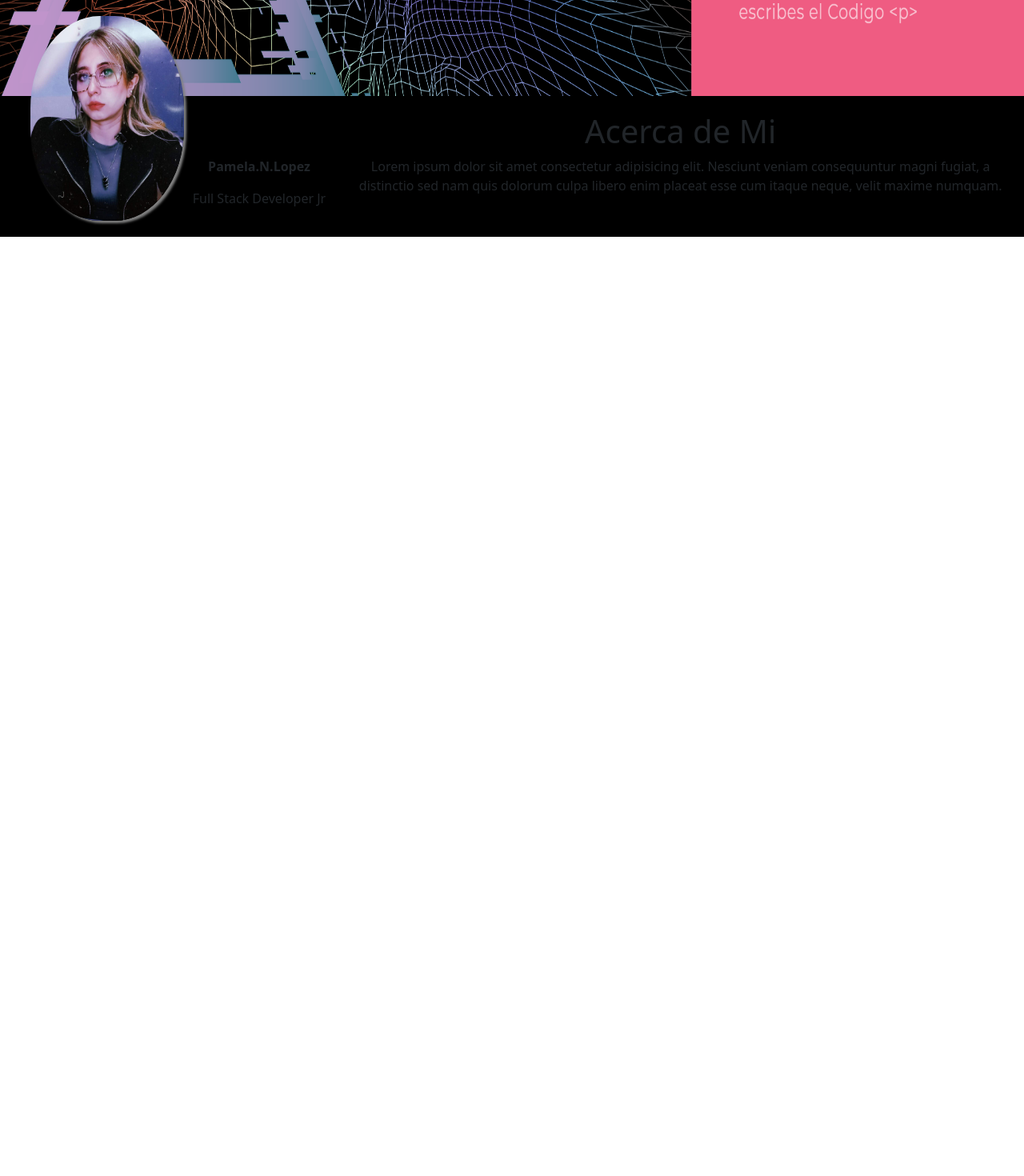
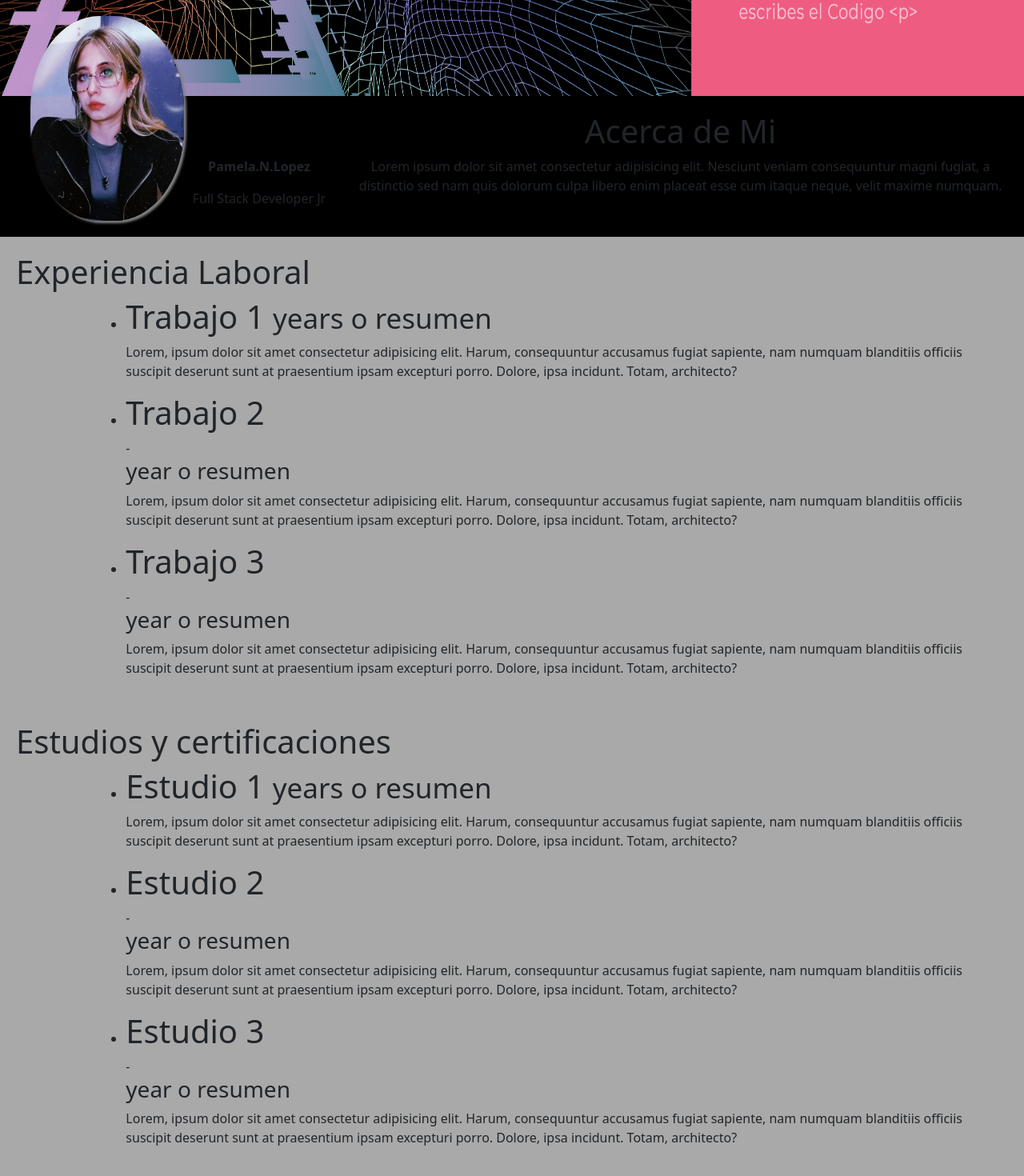
Before and after one commit to ladypam/portafolio, an Angular app in the folder miportafolio/: page / in a window 1280 px wide. Shown: the part 580-2050 px from the top of the page at 80% size. Before the commit the page ends 876 px from the top, so only its background shows below. Built offline with nearby package versions, Linux system fonts and the light colour scheme.

Commit message:
creacion de componente experiencia y educacion

```diff
--- a/miportafolio/src/app/app.component.html
+++ b/miportafolio/src/app/app.component.html
@@ -1,2 +1,4 @@
 <app-header></app-header>
 <app-acercademi></app-acercademi>
+<app-experiencia></app-experiencia>
+<app-educacion></app-educacion>
--- a/miportafolio/src/app/app.module.ts
+++ b/miportafolio/src/app/app.module.ts
@@ -8,6 +8,8 @@
 import { RedessocialesComponent } from './miscomponentes/redessociales/redessociales.component';
 import { BanerComponent } from './miscomponentes/baner/baner.component';
 import { AcercademiComponent } from './miscomponentes/acercademi/acercademi.component';
+import { ExperienciaComponent } from './miscomponentes/experiencia/experiencia.component';
+import { EducacionComponent } from './miscomponentes/educacion/educacion.component';
 
 @NgModule({
   declarations: [
@@ -16,7 +18,9 @@
     LogosComponent,
     RedessocialesComponent,
     BanerComponent,
-    AcercademiComponent
+    AcercademiComponent,
+    ExperienciaComponent,
+    EducacionComponent
   ],
   imports: [
     BrowserModule,
--- /dev/null
+++ b/miportafolio/src/app/miscomponentes/educacion/educacion.component.css
@@ -0,0 +1,6 @@
+.row{
+    padding: 20px;
+}
+div{
+    background-color: darkgrey;
+}
--- /dev/null
+++ b/miportafolio/src/app/miscomponentes/educacion/educacion.component.html
@@ -0,0 +1,34 @@
+<div class="row">
+    <h1> Estudios y certificaciones </h1>
+    <div class="col-lg-1"></div>
+    <div class="col-lg-11">
+        <ul>
+            <li>
+                <h1>Estudio 1 <small> years o resumen </small></h1> </li>
+            <p> Lorem, ipsum dolor sit amet consectetur adipisicing elit.
+                Harum, consequuntur accusamus fugiat sapiente, nam numquam
+                blanditiis officiis suscipit deserunt sunt at praesentium
+                ipsam excepturi porro. Dolore, ipsa incidunt. Totam, architecto?
+            </p>
+        </ul>
+        <ul>
+            <li>
+                <h1>Estudio 2</h1> -<h3> year o resumen </h3> </li>
+            <p> Lorem, ipsum dolor sit amet consectetur adipisicing elit.
+                Harum, consequuntur accusamus fugiat sapiente, nam numquam
+                blanditiis officiis suscipit deserunt sunt at praesentium
+                ipsam excepturi porro. Dolore, ipsa incidunt. Totam, architecto?
+            </p>
+        </ul>
+        <ul>
+            <li>
+                <h1>Estudio 3</h1> -<h3> year o resumen </h3> </li>
+            <p> Lorem, ipsum dolor sit amet consectetur adipisicing elit.
+                Harum, consequuntur accusamus fugiat sapiente, nam numquam
+                blanditiis officiis suscipit deserunt sunt at praesentium
+                ipsam excepturi porro. Dolore, ipsa incidunt. Totam, architecto?
+            </p>
+        </ul>
+    </div>
+
+</div>
--- /dev/null
+++ b/miportafolio/src/app/miscomponentes/educacion/educacion.component.ts
@@ -0,0 +1,15 @@
+import { Component, OnInit } from '@angular/core';
+
+@Component({
+  selector: 'app-educacion',
+  templateUrl: './educacion.component.html',
+  styleUrls: ['./educacion.component.css']
+})
+export class EducacionComponent implements OnInit {
+
+  constructor() { }
+
+  ngOnInit(): void {
+  }
+
+}
--- /dev/null
+++ b/miportafolio/src/app/miscomponentes/experiencia/experiencia.component.css
@@ -0,0 +1,6 @@
+.row{
+    padding: 20px;
+}
+div{
+    background-color: darkgrey;
+}
--- /dev/null
+++ b/miportafolio/src/app/miscomponentes/experiencia/experiencia.component.html
@@ -0,0 +1,34 @@
+<div class="row">
+    <h1> Experiencia Laboral </h1>
+    <div class="col-lg-1"></div>
+    <div class="col-lg-11">
+        <ul>
+            <li>
+                <h1>Trabajo 1 <small> years o resumen </small></h1> </li>
+            <p> Lorem, ipsum dolor sit amet consectetur adipisicing elit.
+                Harum, consequuntur accusamus fugiat sapiente, nam numquam
+                blanditiis officiis suscipit deserunt sunt at praesentium
+                ipsam excepturi porro. Dolore, ipsa incidunt. Totam, architecto?
+            </p>
+        </ul>
+        <ul>
+            <li>
+                <h1>Trabajo 2</h1> -<h3> year o resumen </h3> </li>
+            <p> Lorem, ipsum dolor sit amet consectetur adipisicing elit.
+                Harum, consequuntur accusamus fugiat sapiente, nam numquam
+                blanditiis officiis suscipit deserunt sunt at praesentium
+                ipsam excepturi porro. Dolore, ipsa incidunt. Totam, architecto?
+            </p>
+        </ul>
+        <ul>
+            <li>
+                <h1>Trabajo 3</h1> -<h3> year o resumen </h3> </li>
+            <p> Lorem, ipsum dolor sit amet consectetur adipisicing elit.
+                Harum, consequuntur accusamus fugiat sapiente, nam numquam
+                blanditiis officiis suscipit deserunt sunt at praesentium
+                ipsam excepturi porro. Dolore, ipsa incidunt. Totam, architecto?
+            </p>
+        </ul>
+    </div>
+
+</div>
--- /dev/null
+++ b/miportafolio/src/app/miscomponentes/experiencia/experiencia.component.ts
@@ -0,0 +1,15 @@
+import { Component, OnInit } from '@angular/core';
+
+@Component({
+  selector: 'app-experiencia',
+  templateUrl: './experiencia.component.html',
+  styleUrls: ['./experiencia.component.css']
+})
+export class ExperienciaComponent implements OnInit {
+
+  constructor() { }
+
+  ngOnInit(): void {
+  }
+
+}
```
Also changed, not shown: 2 other files (tests, documents, lock files or other folders).
